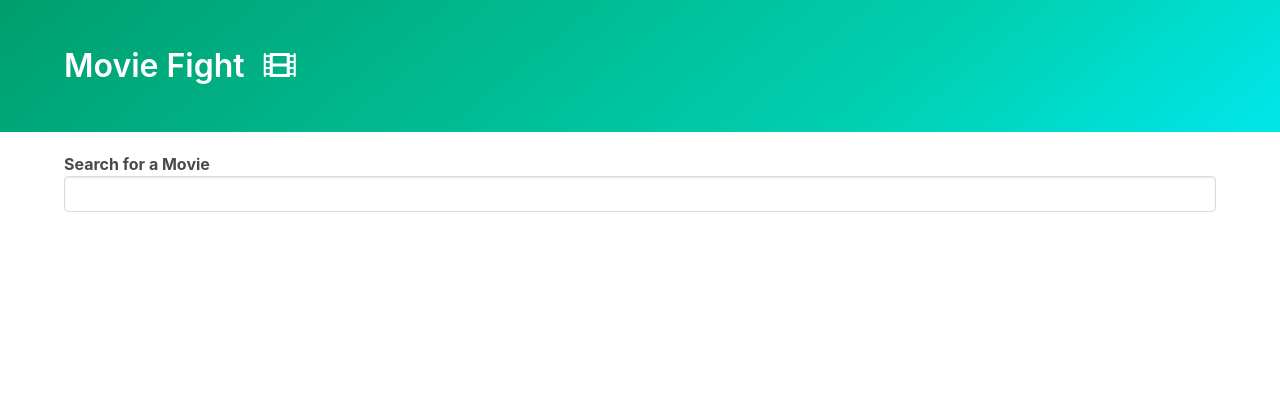
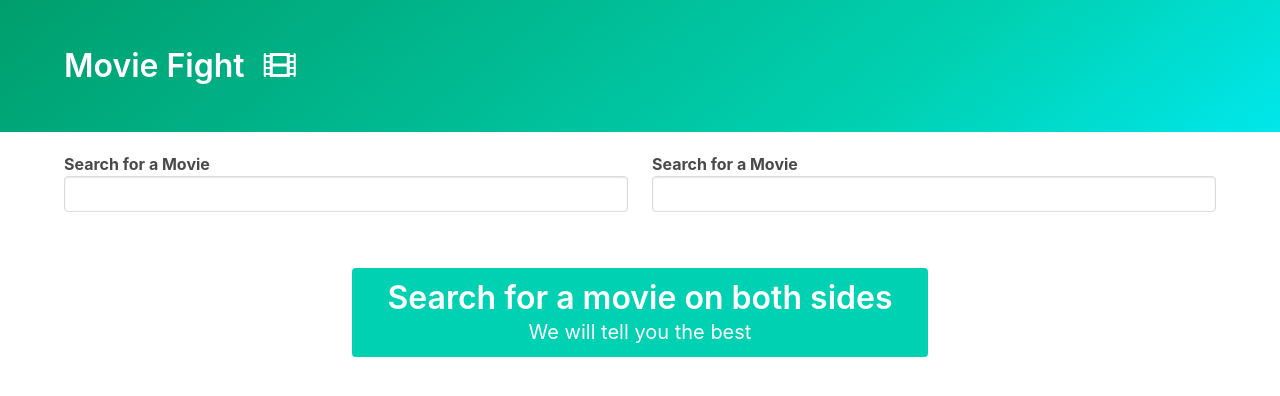
Before and after one commit to azubikeenu/movie-app, a plain HTML site: page index.html in a window 1280 px wide. Drawn offline with nearby package versions, Linux system fonts and the light colour scheme.

Commit message:
rendered search results from both inputs

```diff
--- a/autocomplete.js
+++ b/autocomplete.js
@@ -37,6 +37,7 @@
                 option.addEventListener( 'click', ( e ) => {
                     dropDown.classList.remove( "is-active" )
                     searchField.value = inputValue( item );
+
                     onOptionSelect( item )
 
                 } )
--- a/index.html
+++ b/index.html
@@ -23,10 +23,24 @@
     </section>
     <div class="container">
         <!--place body here-->
-        <div class="auto_complete">
+        <div class="columns">
+            <div class="column">
+                <div id="left-auto_complete"> </div>
+                <div id="summary-left"></div>
+            </div>
+
+            <div class="column">
+                <div id="right-auto_complete"></div>
+                <div id="summary-right"></div>
+            </div>
 
         </div>
-        <div id="summary"></div>
+
+        <div class="column is-half notification is-primary tutorial">
+            <h1 class="title">Search for a movie on both sides </h1>
+            <p class="subtitle">We will tell you the best</p>
+
+        </div>
     </div>
 
 
--- a/index.js
+++ b/index.js
@@ -1,14 +1,9 @@
 
-
-createAutoComplete( {
-    root: document.querySelector( ".auto_complete" ),
+const autoCompleteConfig = {
     renderOption: ( movie ) => {
         const imgSrc = ( movie.Poster === "N/A" ) ? "" : movie.Poster;
         return `<img src="${imgSrc}"/>
         ${movie.Title} (${movie.Year})`
-    },
-    onOptionSelect: ( movie ) => {
-        onMovieSelect( movie );
     }
     , inputValue: ( movie ) => {
         return movie.Title
@@ -26,12 +21,29 @@
         return ( response.data.hasOwnProperty( "Error" ) ) ? [] : response.data.Search;
     }
 
+}
+
+createAutoComplete( {
+    root: document.querySelector( "#left-auto_complete" ),
+    ...autoCompleteConfig,
+    onOptionSelect: ( movie ) => {
+        document.querySelector( ".tutorial" ).classList.add( "is-hidden" );
+        onMovieSelect( movie, document.querySelector( "#summary-left" ) );
+    }
+
+} );
+createAutoComplete( {
+    root: document.querySelector( "#right-auto_complete" ),
+    ...autoCompleteConfig,
+    onOptionSelect: ( movie ) => {
+        document.querySelector( ".tutorial" ).classList.add( "is-hidden" );
+        onMovieSelect( movie, document.querySelector( "#summary-right" ) );
+    }
 
 } );
 
 
-
-const onMovieSelect = async movie => {
+const onMovieSelect = async ( movie, summaryElement ) => {
 
     const response = await axios.get( "http://www.omdbapi.com/", {
         params: {
@@ -40,7 +52,7 @@
         }
     } )
 
-    document.querySelector( "#summary" ).innerHTML = movieTemplate( response.data
+    summaryElement.innerHTML = movieTemplate( response.data
     );
 
 }
```
